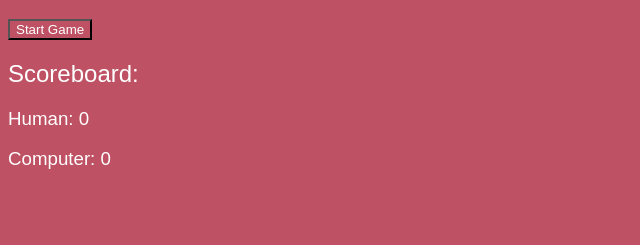
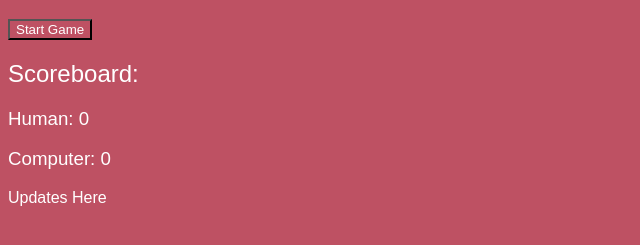
Before and after one commit to hellokristinafaye/salve, a plain HTML site: page index.html in a window 1280 px wide. Shown: the part 61-306 px from the top of the page, without its empty margins (0-640 px from the left). Drawn offline with Linux system fonts and the light colour scheme.

Commit message:
HTML updated

```diff
--- a/index.html
+++ b/index.html
@@ -16,6 +16,8 @@
     <h3>Human: <span id="human-score">0</span></h3>
     <h3>Computer: <span id="computer-score">0</span></h3>
 
+    <p class="game-msg" id="game-msg">Updates Here</p>
+
     <!-- <div class="choices">
     <h2 class="">Player Choices:</h2>
         <h3 class="">Human</h3>
--- a/rock.js
+++ b/rock.js
@@ -31,6 +31,7 @@ function playRound(humanChoice, computerChoice) {
         return "It's a tie!";
     } else if (humanChoice === "rock" && computerChoice === "scissors") {
         humanScore++;
+        console.log(`You win! ${humanChoice} beats ${computerChoice}`)
         return `You win! ${humanChoice} beats ${computerChoice}`;
     } else if (humanChoice === "rock" && computerChoice === "paper") {
         computerScore++;
```
